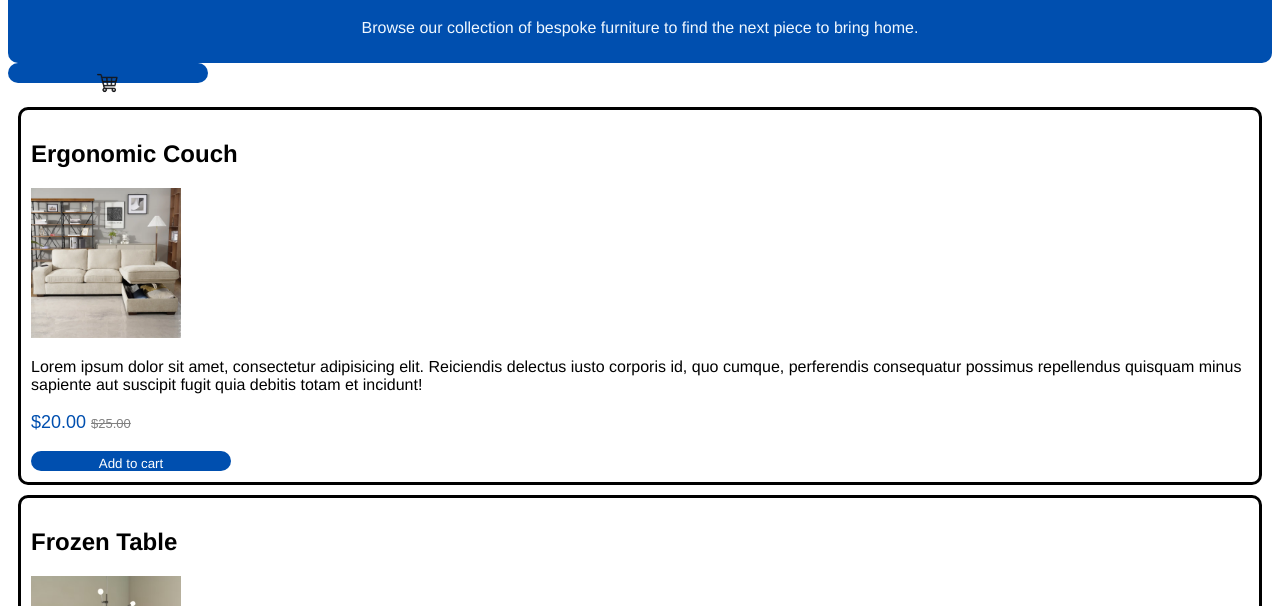
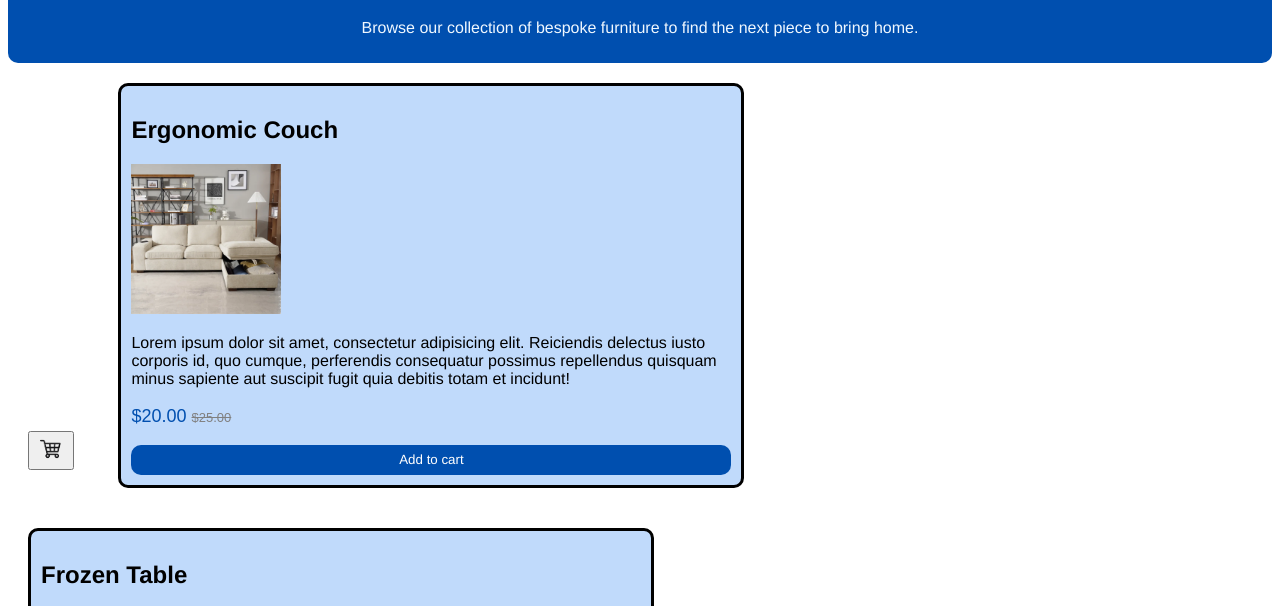
Before and after one commit to isabelleadrury/Furniture, a plain HTML site: page index.html in a window 1280 px wide. Shown: the part 130-736 px from the top of the page. Drawn offline with Linux system fonts and the light colour scheme.

Commit message:
add website

```diff
--- a/index.css
+++ b/index.css
@@ -1,16 +1,5 @@
 body {
   font-family: "Franklin Gothic Medium", "Arial Narrow", Arial, sans-serif;
-}
-button {
-  font-family: "Franklin Gothic Medium", "Arial Narrow", Arial, sans-serif;
-  background-color: rgb(0, 79, 175);
-  border-radius: 10px;
-  color: white;
-  padding: 5px;
-  width: 200px;
-  height: 20px;
-  text-align: center;
-  border: none;
 }
 
 header {
@@ -25,9 +14,16 @@ header {
   border: solid;
   display: inline-block;
   border-radius: 10px;
+  margin: 20px;
+  flex-direction: column;
+  background-color: rgb(192, 218, 251);
+  width: 600px;
 }
 .cart {
-  height: 20px;
+  margin: 20px;
+  height: 30px;
+  display: inline-block;
+  background-color: white;
 }
 .new-price {
   color: rgb(0, 79, 175);
@@ -43,3 +39,14 @@ header {
 #title h1 {
   padding: 200px;
 }
+.add-to-cart {
+  font-family: "Franklin Gothic Medium", "Arial Narrow", Arial, sans-serif;
+  background-color: rgb(0, 79, 175);
+  border-radius: 10px;
+  color: white;
+  padding: 5px;
+  width: 600px;
+  height: 30px;
+  text-align: center;
+  border: none;
+}
--- a/index.html
+++ b/index.html
@@ -22,8 +22,8 @@
         </div>
       </header>
       <article>
-        <div>
-          <button class="cart">
+        <div class="cart">
+          <button>
             <img src="images/Cart.png" alt="Cart" width="30px" />
             <link rel="stylesheet" href="cart.html" />
           </button>
@@ -42,7 +42,7 @@
             debitis totam et incidunt!
           </p>
           <p class="new-price">$20.00 <s class="old-price">$25.00</s></p>
-          <button>Add to cart</button>
+          <button class="add-to-cart">Add to cart</button>
         </div>
       </article>
       <article>
@@ -60,7 +60,7 @@
             debitis totam et incidunt!
           </p>
           <p class="new-price">$49.95 <s class="old-price">$60.00</s></p>
-          <button>Add to cart</button>
+          <button class="add-to-cart">Add to cart</button>
         </div>
       </article>
       <article>
@@ -78,7 +78,7 @@
             debitis totam et incidunt!
           </p>
           <p class="new-price">$18.99 <s class="old-price">$32.99</s></p>
-          <button>Add to cart</button>
+          <button class="add-to-cart">Add to cart</button>
         </div>
       </article>
     </main>
```
